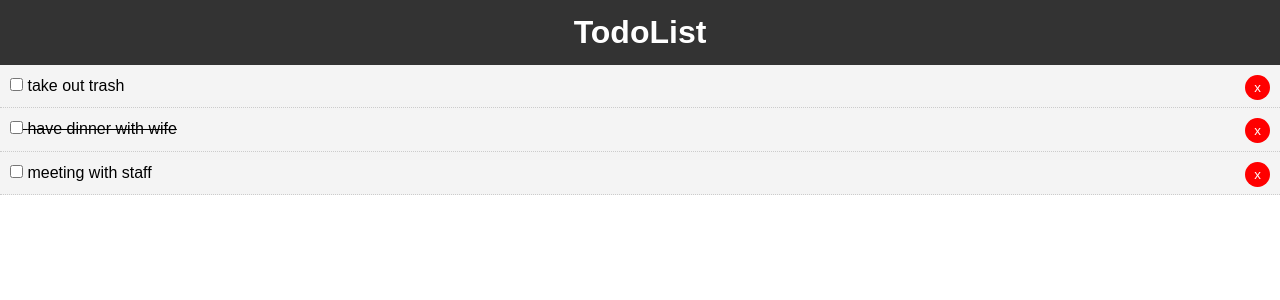
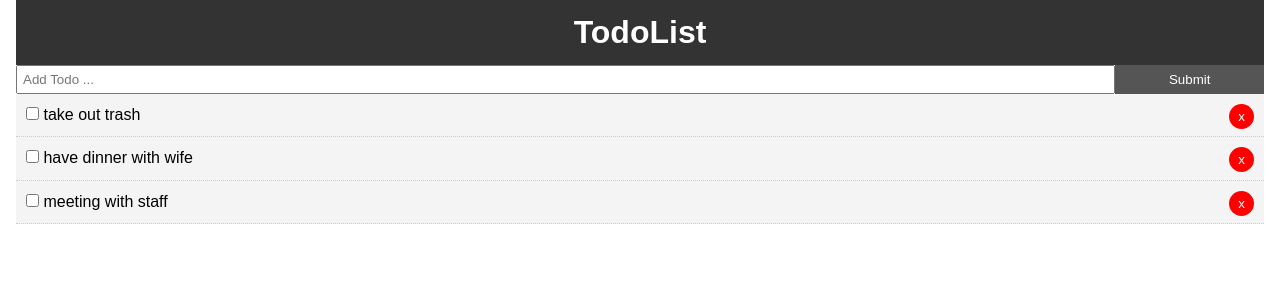
Before and after one commit to jasonlightmanjohn/todolist---react-crashCourse, a React (Create React App) app: page / in a window 1280 px wide. Shown: the top 300 px of the page. Built offline with nearby package versions, Linux system fonts and the light colour scheme.

Commit message:
stop at 10527

```diff
--- a/src/App.css
+++ b/src/App.css
@@ -13,3 +13,19 @@
   color: #333;
   text-decoration: none;
 }
+.container {
+  padding: 0 1rem;
+}
+
+.btn {
+  display: inline-block;
+  border: none;
+  background:#555;
+  color:#fff;
+  padding:7px 20px;
+  cursor: pointer;
+}
+
+.btn:hover {
+  background: #666;
+}
--- a/src/App.js
+++ b/src/App.js
@@ -2,6 +2,8 @@
 import './App.css';
 import Todos from './components/Todos';
 import Header from './components/layout/header';
+import AddTodo from './components/AddToDo';
+
 class App extends Component {
   state = {
     todos: [
@@ -13,7 +15,7 @@
         {
         id: 2,
         title: 'have dinner with wife',
-        completed: true
+        completed: false
         },
       {
       id: 3,
@@ -42,8 +44,11 @@
    render() {
       return (
         <div className="App">
+          <div class="container">
           <Header />
+          <AddTodo />
           <Todos todos = {this.state.todos} markComplete={this.markComplete} delTodo={this.delTodo}/>
+          </div>
         </div>
       );
   }
--- /dev/null
+++ b/src/components/AddToDo.js
@@ -0,0 +1,24 @@
+import React, { Component } from 'react'
+
+export class AddToDo extends Component {
+    render() {
+        return (
+            <form style={{ display: 'flex' }}>
+                <input
+                type="text"
+                name="title"
+                style={{ flex: '10', padding: '5px' }}
+                placeholder="Add Todo ..."
+                />
+                <input
+                type="submit"
+                value="Submit"
+                className="btn"
+                style={{flex:'1'}}
+                />
+            </form>
+        )
+    }
+}
+
+export default AddToDo
--- a/src/components/TodoItem.js
+++ b/src/components/TodoItem.js
@@ -1,6 +1,6 @@
 import React, { Component } from 'react';
 import PropTypes from 'prop-types';
-import { findRenderedComponentWithType } from 'react-dom/test-utils';
+//import { findRenderedComponentWithType } from 'react-dom/test-utils';
 
 export class TodoItem extends Component {
     getStyle = () => {
```
